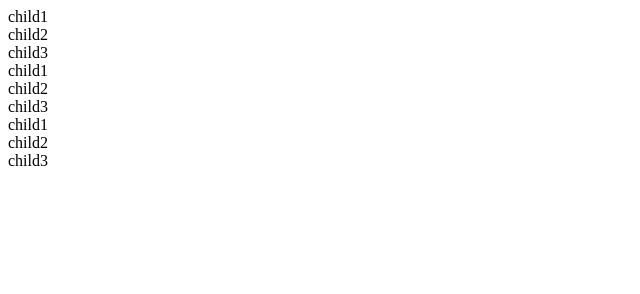
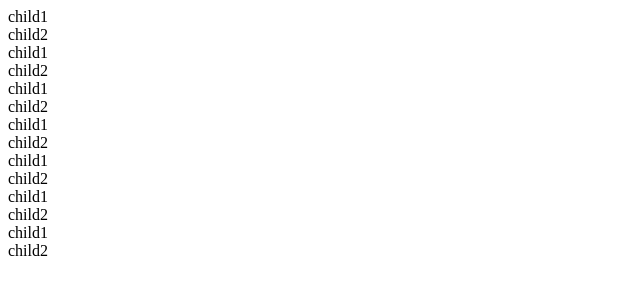
Before and after one commit to yingjieweb/dombox, a plain HTML site: page src/JQueryDom/index.html in a window 1280 px wide. Shown: the whole page, without its empty margins (0-640 px from the left). Drawn offline with Linux system fonts and the light colour scheme.

Commit message:
test element

```diff
--- a/src/JQueryDom/index.html
+++ b/src/JQueryDom/index.html
@@ -5,20 +5,33 @@
   <title>jqdom</title>
 </head>
 <body>
-  <div class="dom">
+  <div class="dom1">
     <div class="child1">child1</div>
     <div class="child2">child2</div>
-    <div class="child3">child3</div>
   </div>
-  <div class="dom">
+  <div class="dom2">
     <div class="child1">child1</div>
     <div class="child2">child2</div>
-    <div class="child3">child3</div>
   </div>
-  <div class="dom">
+  <div class="dom3">
     <div class="child1">child1</div>
     <div class="child2">child2</div>
-    <div class="child3">child3</div>
+  </div>
+  <div class="dom4">
+    <div class="child1">child1</div>
+    <div class="child2">child2</div>
+  </div>
+  <div class="dom5">
+    <div class="child1">child1</div>
+    <div class="child2">child2</div>
+  </div>
+  <div class="dom6">
+    <div class="child1">child1</div>
+    <div class="child2">child2</div>
+  </div>
+  <div class="dom6">
+    <div class="child1">child1</div>
+    <div class="child2">child2</div>
   </div>
 </body>
 <script src="jqdom.js"></script>
```
